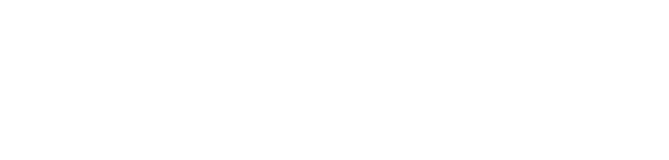
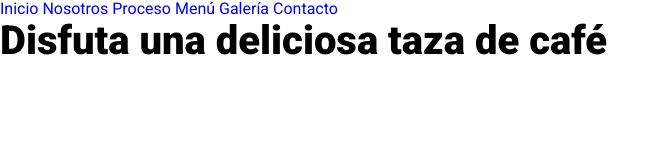
Before and after one commit to BryanGACO/cafeteria-sass, a website: page index.html in a window 1280 px wide. Shown: the whole page, without its empty margins (0-669 px from the left). Drawn offline with Linux system fonts and the light colour scheme.

Commit message:
Agregamos html para el header

```diff
--- a/index.html
+++ b/index.html
@@ -13,6 +13,24 @@
 </head>
 
 <body>
+    <header class="header header-inicio">
+        <div class="contenido-header contenedor">
+            <div class="barra">
+                <div class="logo"></div>
+                <nav class="nav-principal">
+                    <a href="index.html">Inicio</a>
+                    <a href="nostros.html">Nosotros</a>
+                    <a href="proceso.html">Proceso</a>
+                    <a href="menu.html">Menú</a>
+                    <a href="galeria.html">Galería</a>
+                    <a href="contacto.html">Contacto</a>
+                </nav>
+            </div>
+        </div>
+        <div class="texto-header">
+            <h1>Disfuta una deliciosa taza de café</h1>
+        </div>
+    </header>
 
 </body>
 
```
